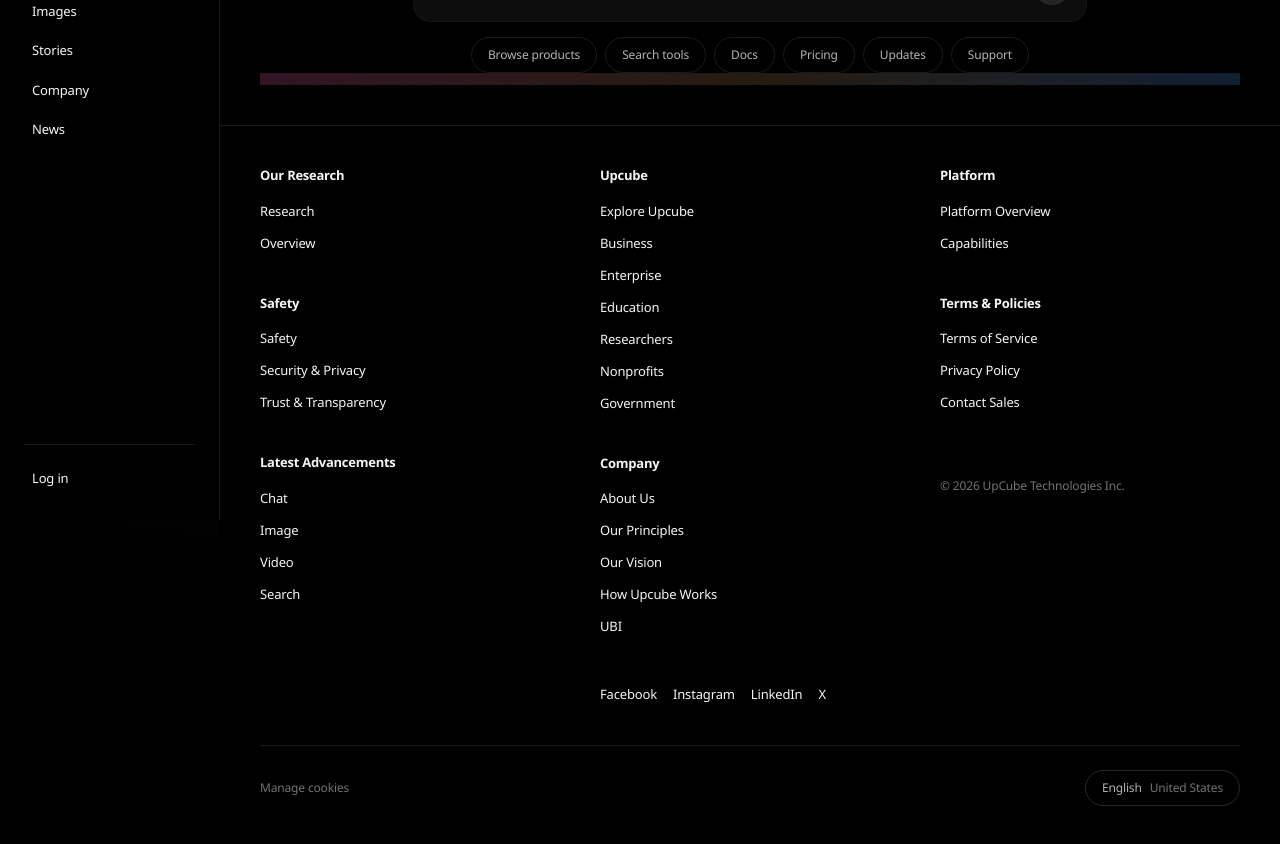
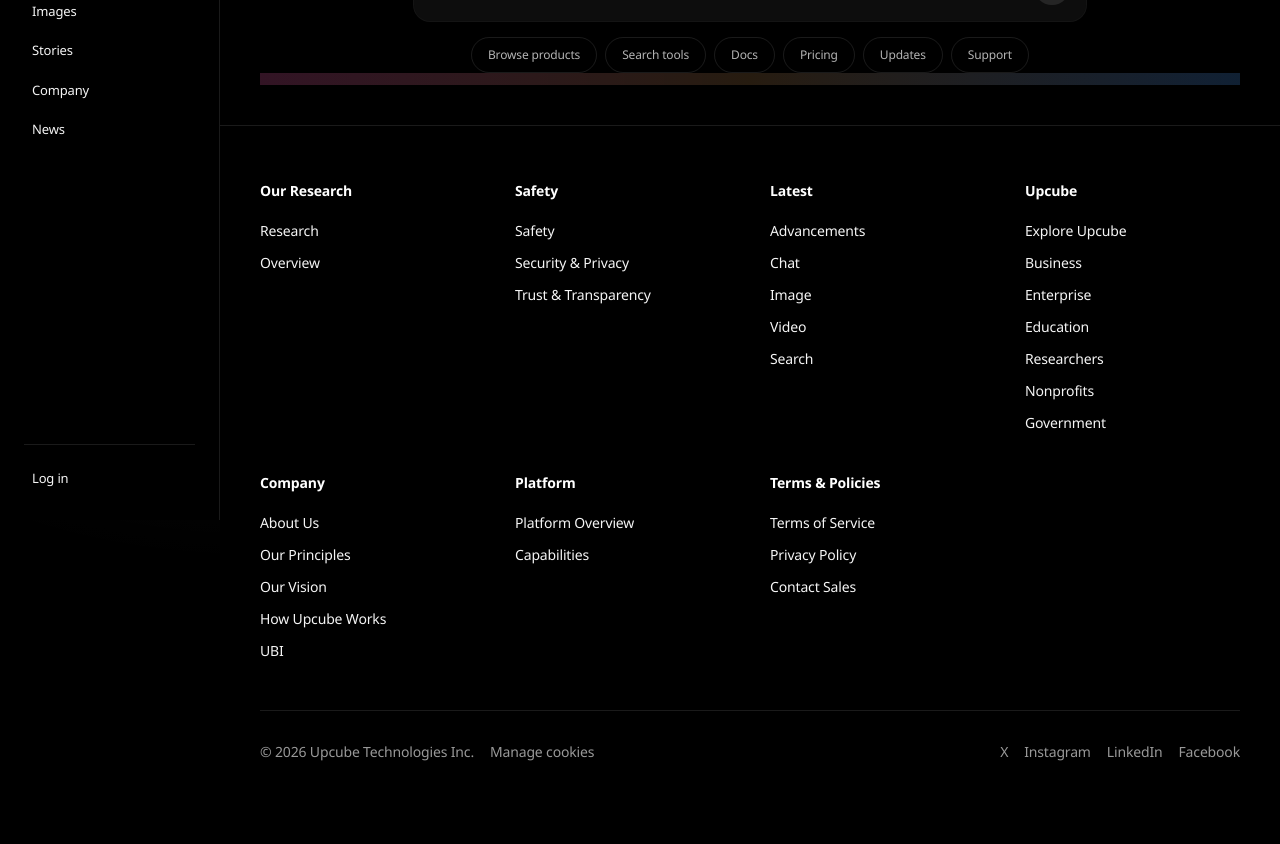
Before and after one commit to shadabchow-ui/upcube-frontend, a Next.js app: page / in a window 1280 px wide. Shown: the part 280-1124 px from the top of the page. After the commit the page ends 1099 px from the top, so only its background shows below. Built offline with nearby package versions, Linux system fonts and the light colour scheme.

Commit message:
Update site-footer.tsx

```diff
--- a/components/site-footer.tsx
+++ b/components/site-footer.tsx
@@ -1,94 +1,87 @@
-import Link from 'next/link'
+import Link from "next/link"
 
-const groups = [
+const COLS: Array<{
+  title: string
+  links: Array<{ label: string; href: string }>
+}> = [
   {
-    title: 'Our Research',
+    title: "Our Research",
     links: [
-      { label: 'Research', href: '#' },
-      { label: 'Overview', href: '#' },
+      { label: "Research", href: "#" },
+      { label: "Overview", href: "#" },
     ],
   },
   {
-    title: 'Safety',
+    title: "Safety",
     links: [
-      { label: 'Safety', href: '#' },
-      { label: 'Security & Privacy', href: '#' },
-      { label: 'Trust & Transparency', href: '#' },
+      { label: "Safety", href: "#" },
+      { label: "Security & Privacy", href: "#" },
+      { label: "Trust & Transparency", href: "#" },
     ],
   },
   {
-    title: 'Latest Advancements',
+    title: "Latest",
     links: [
-      { label: 'Chat', href: '#' },
-      { label: 'Image', href: '#' },
-      { label: 'Video', href: '#' },
-      { label: 'Search', href: '#' },
+      { label: "Advancements", href: "#" },
+      { label: "Chat", href: "#" },
+      { label: "Image", href: "#" },
+      { label: "Video", href: "#" },
+      { label: "Search", href: "#" },
     ],
   },
   {
-    title: 'Upcube',
+    title: "Upcube",
     links: [
-      { label: 'Explore Upcube', href: '#' },
-      { label: 'Business', href: '#' },
-      { label: 'Enterprise', href: '#' },
-      { label: 'Education', href: '#' },
-      { label: 'Researchers', href: '#' },
-      { label: 'Nonprofits', href: '#' },
-      { label: 'Government', href: '#' },
+      { label: "Explore Upcube", href: "#" },
+      { label: "Business", href: "#" },
+      { label: "Enterprise", href: "#" },
+      { label: "Education", href: "#" },
+      { label: "Researchers", href: "#" },
+      { label: "Nonprofits", href: "#" },
+      { label: "Government", href: "#" },
     ],
   },
   {
-    title: 'Company',
+    title: "Company",
     links: [
-      { label: 'About Us', href: '#' },
-      { label: 'Our Principles', href: '#' },
-      { label: 'Our Vision', href: '#' },
-      { label: 'How Upcube Works', href: '#' },
-      { label: 'UBI', href: '#' },
+      { label: "About Us", href: "#" },
+      { label: "Our Principles", href: "#" },
+      { label: "Our Vision", href: "#" },
+      { label: "How Upcube Works", href: "#" },
+      { label: "UBI", href: "#" },
     ],
   },
   {
-    title: 'Platform',
+    title: "Platform",
     links: [
-      { label: 'Platform Overview', href: '#' },
-      { label: 'Capabilities', href: '#' },
+      { label: "Platform Overview", href: "#" },
+      { label: "Capabilities", href: "#" },
     ],
   },
   {
-    title: 'Terms & Policies',
+    title: "Terms & Policies",
     links: [
-      { label: 'Terms of Service', href: '#' },
-      { label: 'Privacy Policy', href: '#' },
-      { label: 'Contact Sales', href: '#' },
+      { label: "Terms of Service", href: "#" },
+      { label: "Privacy Policy", href: "#" },
+      { label: "Contact Sales", href: "#" },
     ],
   },
-]
-
-const socials = [
-  { label: 'Facebook', href: '#' },
-  { label: 'Instagram', href: '#' },
-  { label: 'LinkedIn', href: '#' },
-  { label: 'X', href: '#' },
 ]
 
 export default function SiteFooter() {
   return (
     <footer className="border-t border-white/10 bg-black">
-      <div className="mx-auto max-w-6xl px-10 py-10">
-        <div className="grid gap-10 md:grid-cols-3">
-          {/* Column 1 */}
-          <div className="space-y-10">
-            {[groups[0], groups[1], groups[2]].map((g) => (
-              <div key={g.title}>
-                <h3 className="text-[13px] font-semibold tracking-tight text-white/90">
-                  {g.title}
-                </h3>
-                <ul className="mt-3 space-y-2">
-                  {g.links.map((l) => (
+      <div className="mx-auto w-full max-w-6xl px-10 py-14">
+        <div className="grid gap-10 md:grid-cols-3 lg:grid-cols-4">
+          {COLS.map((col) => (
+            <div key={col.title}>
+              <div className="text-sm font-semibold text-white">{col.title}</div>
+              <ul className="mt-4 space-y-2">
+                {col.links.map((l) => (
                   <li key={l.label}>
                     <Link
                       href={l.href}
-                        className="text-[13px] text-white/60 transition hover:text-white"
+                      className="text-sm text-white/70 hover:text-white"
                     >
                       {l.label}
                     </Link>
@@ -99,84 +92,28 @@
           ))}
         </div>
 
-          {/* Column 2 */}
-          <div className="space-y-10">
-            {[groups[3], groups[4]].map((g) => (
-              <div key={g.title}>
-                <h3 className="text-[13px] font-semibold tracking-tight text-white/90">
-                  {g.title}
-                </h3>
-                <ul className="mt-3 space-y-2">
-                  {g.links.map((l) => (
-                    <li key={l.label}>
-                      <Link
-                        href={l.href}
-                        className="text-[13px] text-white/60 transition hover:text-white"
-                      >
-                        {l.label}
-                      </Link>
-                    </li>
-                  ))}
-                </ul>
-              </div>
-            ))}
-
-            <div className="pt-2">
-              <div className="flex items-center gap-4">
-                {socials.map((s) => (
-                  <Link
-                    key={s.label}
-                    href={s.href}
-                    className="text-[13px] text-white/60 transition hover:text-white"
-                  >
-                    {s.label}
-                  </Link>
-                ))}
-              </div>
-            </div>
-          </div>
-
-          {/* Column 3 */}
-          <div className="space-y-10">
-            {[groups[5], groups[6]].map((g) => (
-              <div key={g.title}>
-                <h3 className="text-[13px] font-semibold tracking-tight text-white/90">
-                  {g.title}
-                </h3>
-                <ul className="mt-3 space-y-2">
-                  {g.links.map((l) => (
-                    <li key={l.label}>
-                      <Link
-                        href={l.href}
-                        className="text-[13px] text-white/60 transition hover:text-white"
-                      >
-                        {l.label}
-                      </Link>
-                    </li>
-                  ))}
-                </ul>
-              </div>
-            ))}
-
-            <div className="pt-6 text-[12px] text-white/45">
-              © {new Date().getFullYear()} UpCube Technologies Inc.
-            </div>
-          </div>
-        </div>
-
-        <div className="mt-10 flex flex-col gap-4 border-t border-white/10 pt-6 md:flex-row md:items-center md:justify-between">
-          <div className="text-[12px] text-white/45">
+        <div className="mt-12 flex flex-col items-start justify-between gap-6 border-t border-white/10 pt-8 md:flex-row md:items-center">
+          <div className="flex items-center gap-4 text-sm text-white/60">
+            <span>© {new Date().getFullYear()} Upcube Technologies Inc.</span>
             <Link href="#" className="hover:text-white">
               Manage cookies
             </Link>
           </div>
 
-          <button
-            type="button"
-            className="inline-flex h-9 items-center justify-center rounded-full border border-white/15 px-4 text-[12px] text-white/70 transition hover:border-white/25 hover:text-white"
-          >
-            English <span className="ml-2 text-white/45">United States</span>
-          </button>
+          <div className="flex items-center gap-4 text-sm text-white/60">
+            <Link href="#" className="hover:text-white">
+              X
+            </Link>
+            <Link href="#" className="hover:text-white">
+              Instagram
+            </Link>
+            <Link href="#" className="hover:text-white">
+              LinkedIn
+            </Link>
+            <Link href="#" className="hover:text-white">
+              Facebook
+            </Link>
+          </div>
         </div>
       </div>
     </footer>
```
Lines whose indentation alone changed are shown as unchanged.
